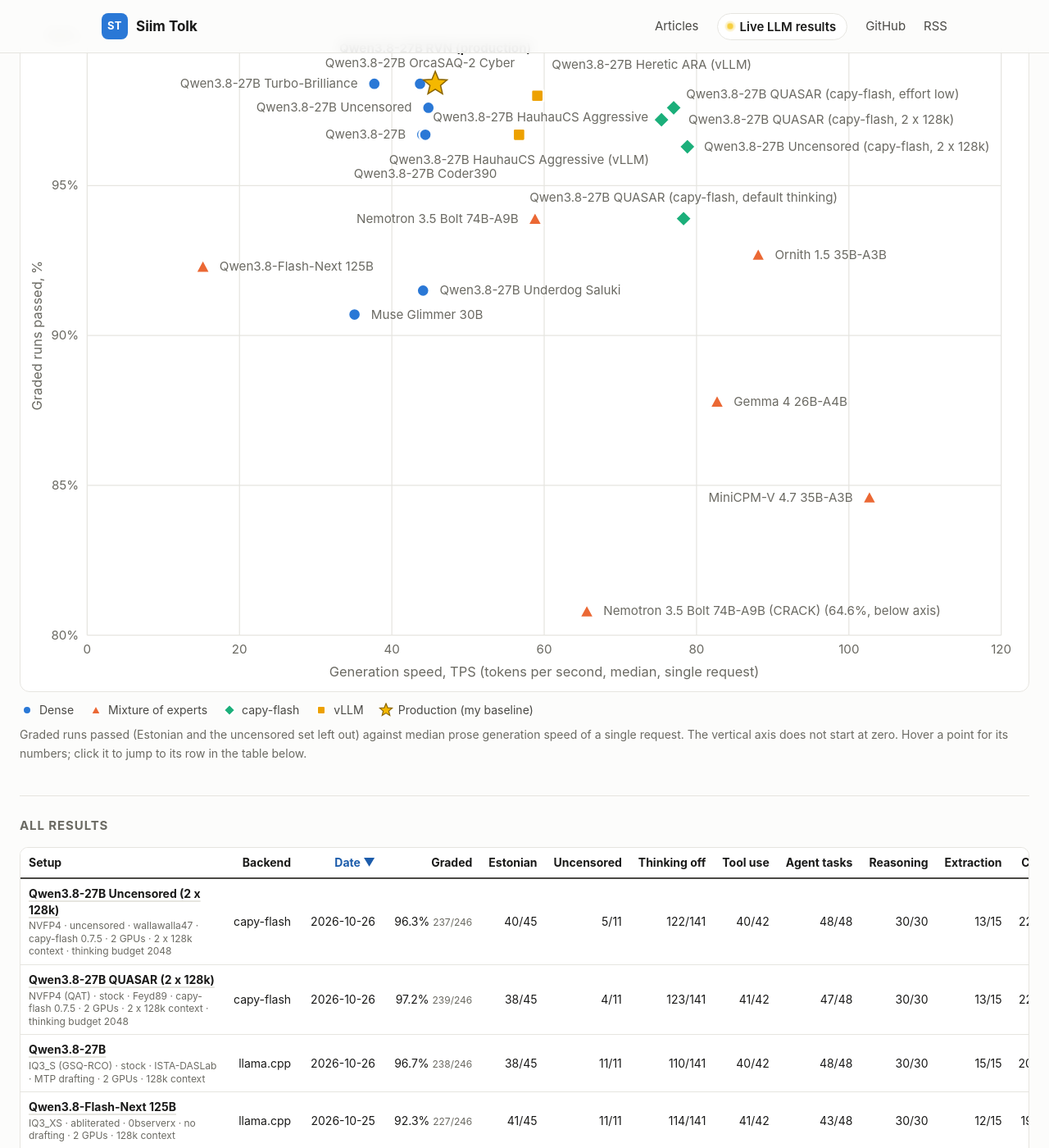
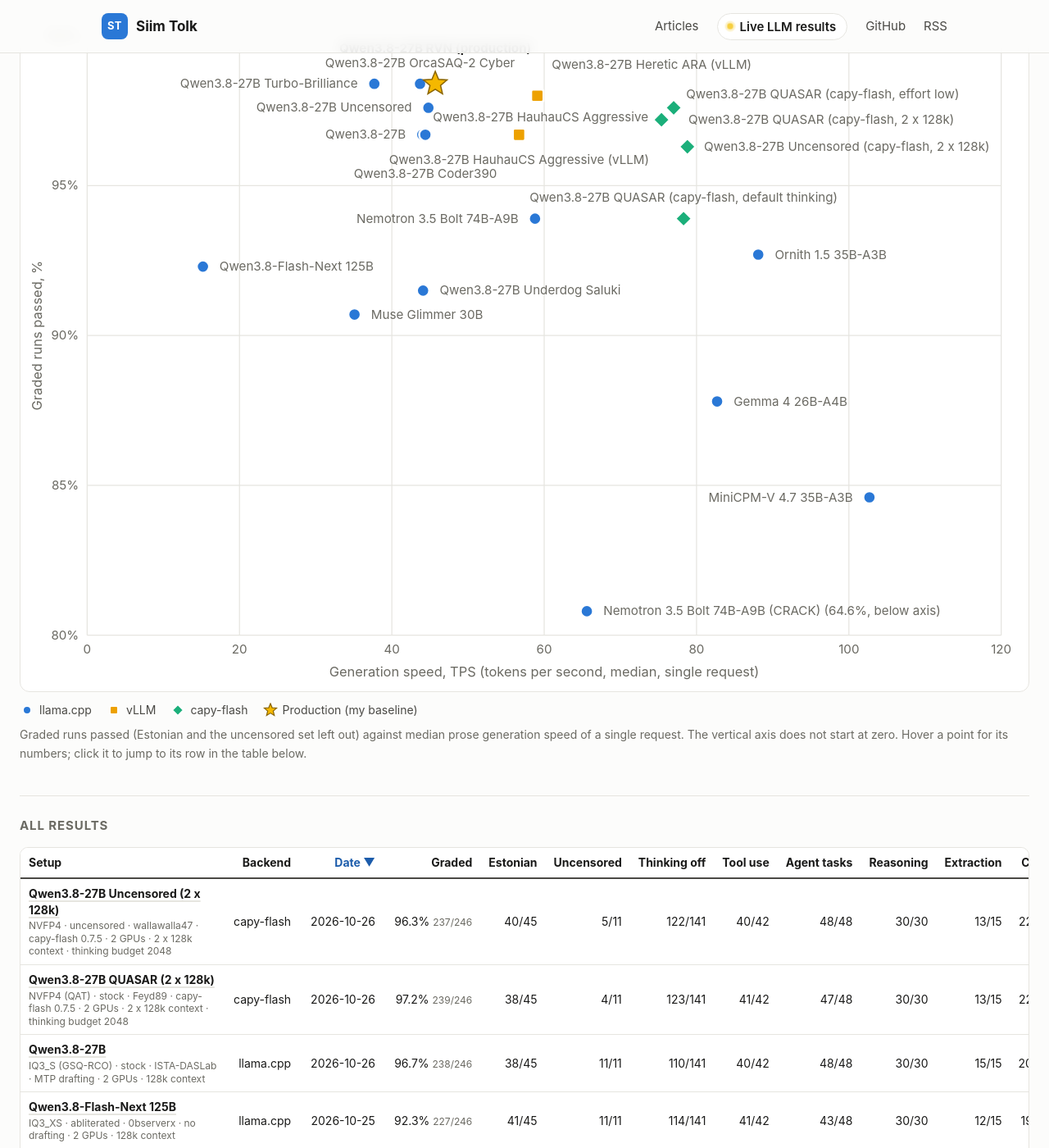
Before and after one commit to siimtolk/siimtolk.github.io, a Jekyll site: the page built from results/index.html, in a window 1280 px wide and 1400 px high, scrolled down 593 px. Shown: the whole window at 82% size. Built offline with Jekyll 4.4.1, drawn with Linux system fonts in a browser that asks for light colours.

Commit message:
Results chart: markers by backend
Co-Authored-By: Claude Sonnet 5.5 <noreply@anthropic.com>

```diff
--- a/assets/css/style.scss
+++ b/assets/css/style.scss
@@ -121,7 +121,7 @@ nav a.nav-live:hover { color: var(--ink); border-color: #f5c518; box-shadow: 0 2
 .r-chart .hitarea { fill: transparent; } .r-chart .pt { cursor: pointer; outline: none; }
 .r-chart .pt:hover .lab, .r-chart .pt:focus .lab { fill: var(--ink); }
 .r-chart .mark, .r-legend .mark { stroke: var(--surface); stroke-width: 2; }
-.k-dense .mark, .r-legend .k-dense .mark, .k-other .mark { fill: #2a78d6; } .k-moe .mark { fill: #eb6834; } .k-capy .mark { fill: #1baf7a; } .k-vllm .mark { fill: #eda100; }
+.k-llama .mark, .r-legend .k-llama .mark { fill: #2a78d6; } .k-capy .mark { fill: #1baf7a; } .k-vllm .mark { fill: #eda100; }
 .r-chart .pt.prod .mark, .r-legend .k-star .mark { fill: #f5b800; stroke: #8a6500; stroke-width: 1.2; }
 .results a.r-link { color: inherit; text-decoration: underline; text-decoration-color: var(--line); text-decoration-thickness: 2px; }
 .results a.r-link:hover { color: var(--accent-ink); text-decoration-color: var(--accent); }
--- a/results/index.html
+++ b/results/index.html
@@ -32,7 +32,9 @@ description: Updated automatically after each benchmark run.
   var D = JSON.parse(document.getElementById('board-data').textContent);
   var M = D.models, P = M.filter(function (m) { return m.latest; });
   var prod = M.filter(function (m) { return m.production; })[0];
-  var KIND = {dense: ['Dense', 'o'], moe: ['Mixture of experts', 'tri'], capy: ['capy-flash', 'dia'], vllm: ['vLLM', 'sq'], other: ['Other', 'o'], star: ['Production (my baseline)', 'star']};
+  var KIND = {llama: ['llama.cpp', 'o'], vllm: ['vLLM', 'sq'], capy: ['capy-flash', 'dia'], star: ['Production (my baseline)', 'star']};
+  var BK = {'llama.cpp': 'llama', 'vLLM': 'vllm', 'capy-flash': 'capy'};
+  var bk = function (m) { return BK[m.backend] || 'llama'; };
   var $ = function (id) { return document.getElementById(id); };
   var f1 = function (v, n) { return v == null ? '–' : v.toFixed(n == null ? 1 : n); };
   var fr = function (p) { return p ? p[0] + '/' + p[1] : '–'; };
@@ -96,12 +98,12 @@ description: Updated automatically after each benchmark run.
   pts.sort(function (a, b) { return M.indexOf(a.m) - M.indexOf(b.m); });
   pts.forEach(function (p, i) {
     var m = p.m, o = p.lab.o, tx = o[2] === 'start' ? p.x + o[0] : o[2] === 'end' ? p.x + o[0] : p.x;
-    svg += '<g class="pt k-' + m.kind + (m.production ? ' prod' : '') + '" data-i="' + M.indexOf(m) + '" tabindex="0">' +
-      '<circle class="hitarea" cx="' + p.x + '" cy="' + p.y + '" r="16"/>' + shape(m.production ? 'star' : (m.kind in KIND ? m.kind : 'other'), p.x, p.y, m.production ? 12 : 6, 'mark') +
+    svg += '<g class="pt k-' + bk(m) + (m.production ? ' prod' : '') + '" data-i="' + M.indexOf(m) + '" tabindex="0">' +
+      '<circle class="hitarea" cx="' + p.x + '" cy="' + p.y + '" r="16"/>' + shape(m.production ? 'star' : bk(m), p.x, p.y, m.production ? 12 : 6, 'mark') +
       '<text class="lab" x="' + tx + '" y="' + (p.y + o[1] + 4) + '" text-anchor="' + o[2] + '">' + m.short.replace(/&/g, '&amp;').replace(/</g, '&lt;') + (m.pct < ymin ? ' (' + f1(m.pct) + '%, below axis)' : '') + '</text></g>';
   });
   $('chart').innerHTML = svg + '</svg><div id="tip" class="r-tip" hidden></div>';
-  var kinds = Object.keys(KIND).filter(function (k) { return k === 'star' ? !!prod : P.some(function (m) { return m.kind === k && !m.production; }); });
+  var kinds = Object.keys(KIND).filter(function (k) { return k === 'star' ? !!prod : P.some(function (m) { return bk(m) === k && !m.production; }); });
   $('legend').innerHTML = kinds.map(function (k) {
     return '<span class="k-' + k + '"><svg width="18" height="18" viewBox="0 0 18 18">' + shape(k, 9, 9, k === 'star' ? 8 : 5, 'mark') + '</svg>' + KIND[k][0] + '</span>';
   }).join('');
```
